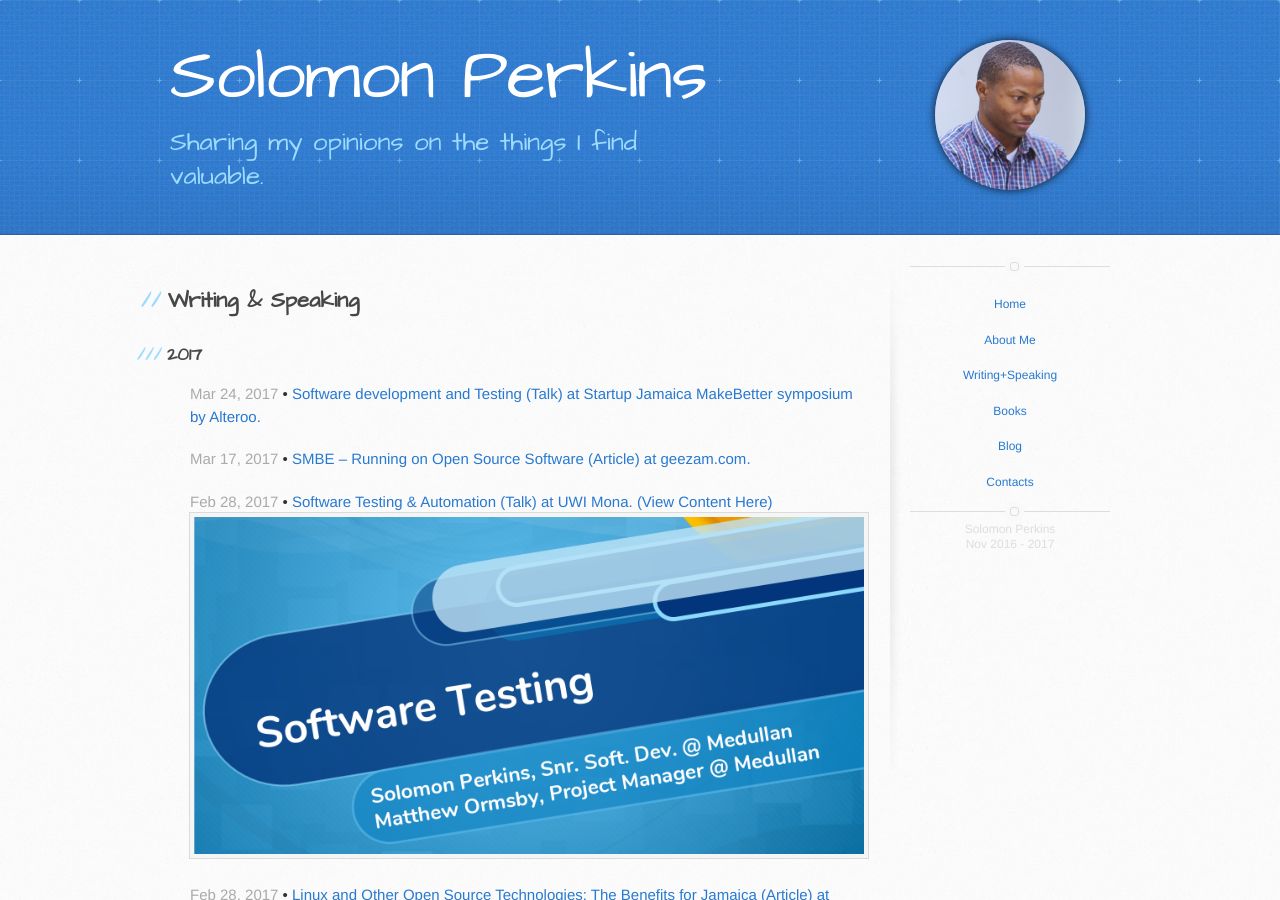
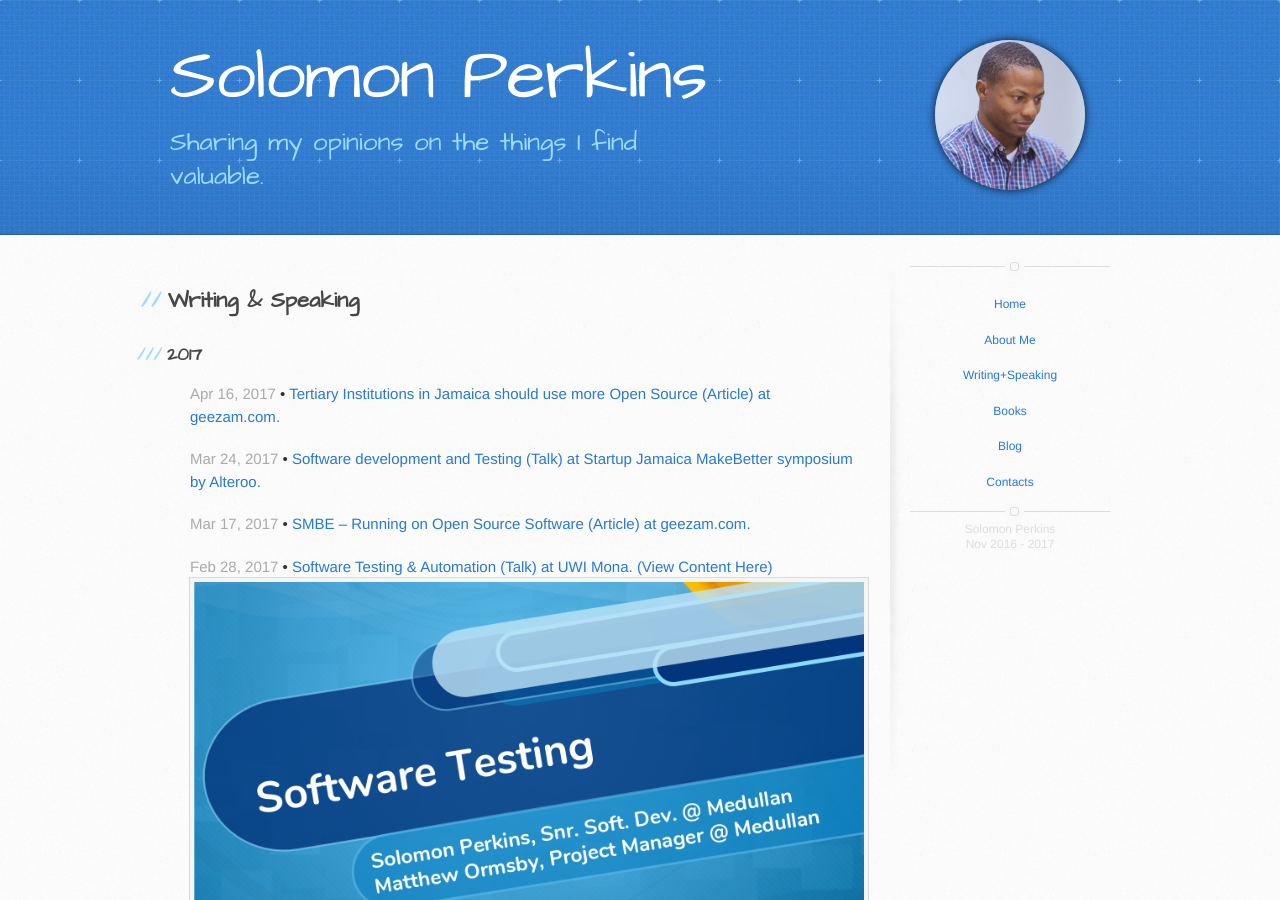
Before and after one commit to SolomonPerkins/solomonperkins.github.io, a Jekyll site: the page built from writing+speaking.html, in a window 1280 px wide and 900 px high. Built offline with Jekyll 4.4.1, drawn with Linux system fonts in a browser that asks for light colours; nearby versions of some CDN libraries.

```diff
--- a/_data/writingspeaking.yml
+++ b/_data/writingspeaking.yml
@@ -1,3 +1,8 @@
+- type: writing
+  title: Tertiary Institutions in Jamaica should use more Open Source
+  location: "<a href='http://geezam.com/tertiary-institutions-jamaica-use-open-source/'>geezam.com</a>"
+  date: 2017-04-16
+
 - type: speaking
   title: Software development and Testing
   location: Startup Jamaica MakeBetter symposium by Alteroo
```
Also changed, not shown: stylesheets/books.css (+10 -0 lines).
